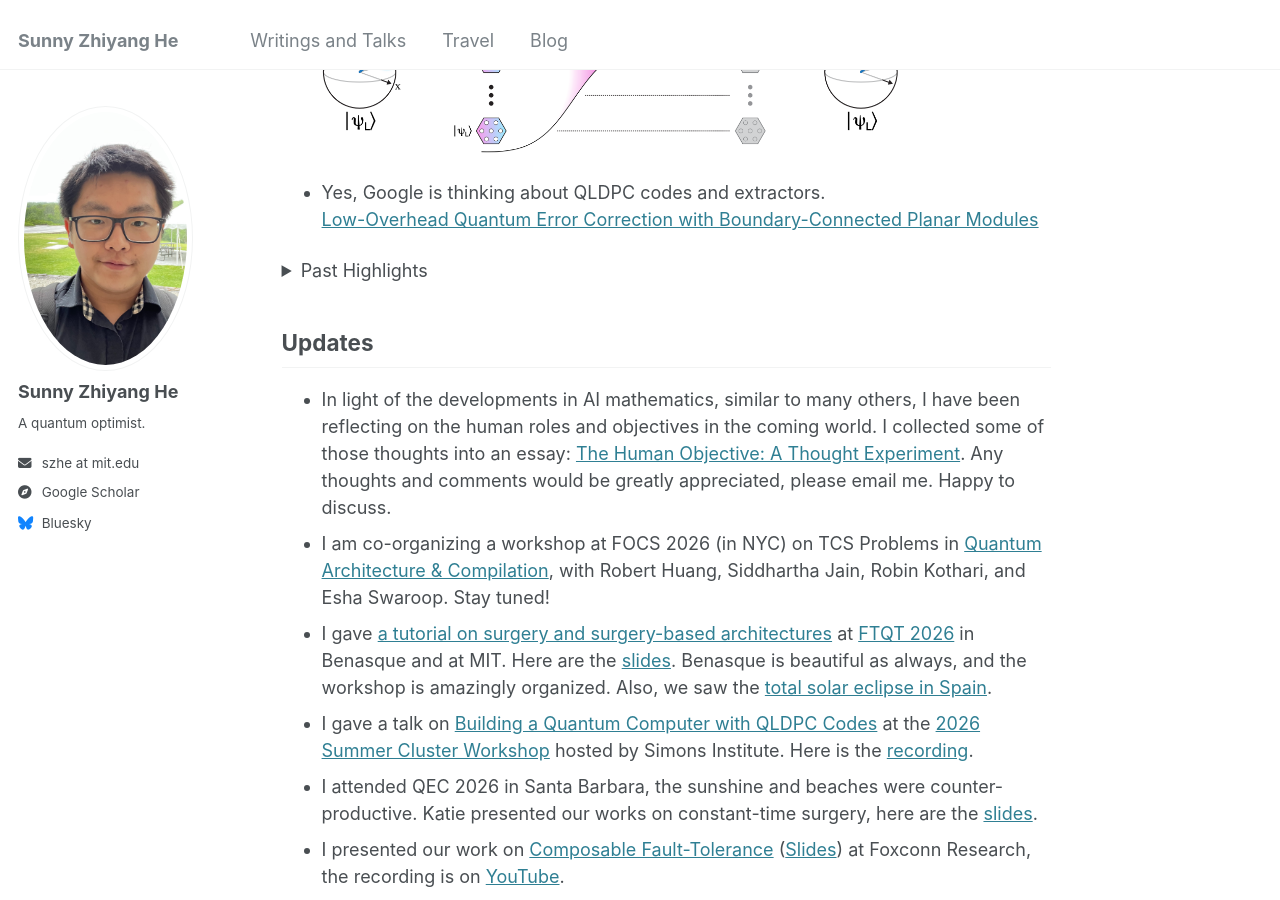
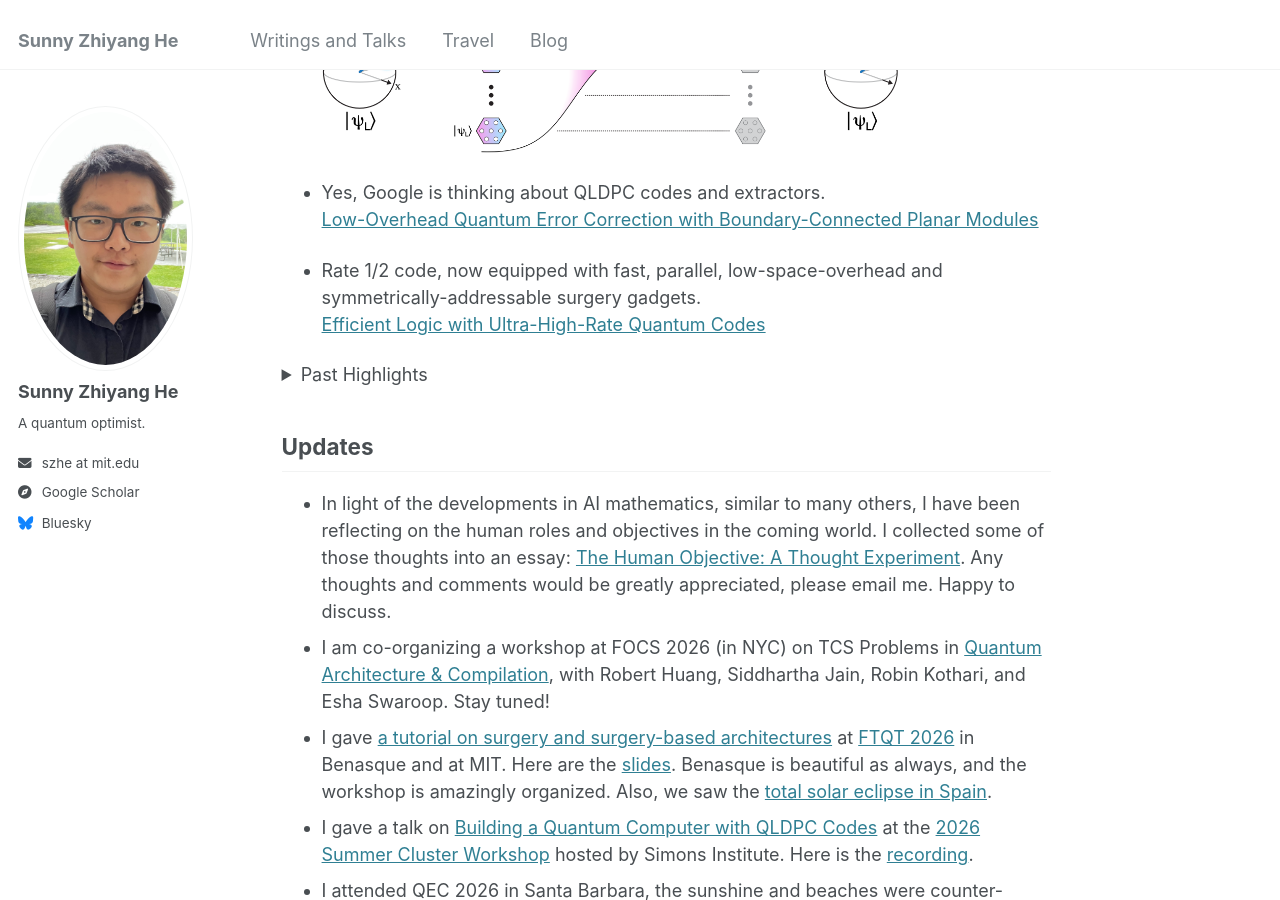
Before and after one commit to SunnyZhiyangHe/sunnyzhiyanghe.github.io, a Jekyll site: the page built from _pages/about.md, in a window 1280 px wide and 900 px high, scrolled down 1049 px. Built offline with Jekyll 4.4.1, drawn with Linux system fonts in a browser that asks for light colours; some of the changed text lies outside the part shown.

Commit message:
Update about.md

```diff
--- a/_pages/about.md
+++ b/_pages/about.md
@@ -28,8 +28,8 @@ Here is my [CV](/files/ZhiyangHe_CV.pdf) (updated Oct 6, 2026).
 - Yes, Google is thinking about QLDPC codes and extractors.
 [Low-Overhead Quantum Error Correction with Boundary-Connected Planar Modules](https://arxiv.org/abs/2610.03682)
 
-<!-- - Rate 1/2 code, now equipped with fast, parallel, low-space-overhead and symmetrically-addressable surgery methods.
-[Efficient Logic with Ultra-High-Rate Quantum Codes]() -->
+- Rate 1/2 code, now equipped with fast, parallel, low-space-overhead and symmetrically-addressable surgery gadgets.
+[Efficient Logic with Ultra-High-Rate Quantum Codes](https://arxiv.org/abs/2610.06749)
 
 <details markdown="1">
   <summary>Past Highlights</summary>
@@ -121,9 +121,9 @@
 
 ### Fault-Tolerant Quantum Operations and Architectures
 
-<!-- 1. __Efficient Logic with Ultra-High-Rate Quantum Codes__, 2026
+1. __Efficient Logic with Ultra-High-Rate Quantum Codes__, 2026
 Nishad Maskara, Rohan Mehta, <span class="me">Z. He</span>, Varun Menon, J. Pablo Bonilla Ataides, <span class="nowrap">Mikhail D. Lukin</span>, Hengyun Zhou.
-[[arxiv]]() -->
+[[arxiv]](https://arxiv.org/abs/2610.06749)
 
 1. __Low-Overhead Quantum Error Correction with Boundary-Connected Planar__ <span class="nowrap">__Modules__, 2026</span>
 Oscar Higgott$$^\dagger$$, Hasan Sayginel$$^\dagger$$, Francisco J.H. Heras, <span class="me">Z. He</span>, Tomas Jochym-O'Connor, Andrew W. Senior, Lei M. Zhang, Thomas Edlich, James S. Spencer, Matt McEwen, Craig Gidney, Johannes Bausch, Pushmeet Kohli, Hartmut Neven.
```
